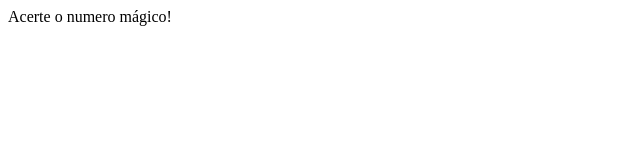
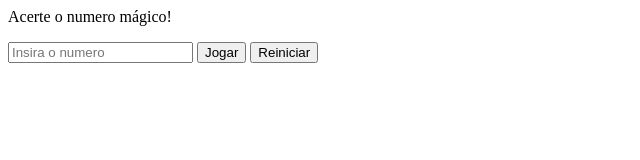
Before and after one commit to MateusCavalcante00/Pratica-Acerte-o-numero-magico, a plain HTML site: page index.html in a window 1280 px wide. Shown: the whole page, without its empty margins (0-640 px from the left). Drawn offline with Linux system fonts and the light colour scheme.

Commit message:
Update index.html

```diff
--- a/index.html
+++ b/index.html
@@ -9,6 +9,22 @@
 
 <body>
     <header>Acerte o numero mágico!</header>
+    <div>
+        <p>
+            <input type="number" name="numero" id="numero" placeholder="Insira o numero">
+            <input type="button" value="Jogar" onclick="jogada()">
+            <input type="button" value="Reiniciar" onclick="reiniciar()">
+        </p>
+    </div>
+    <script>
+        function jogada() {
+
+        }
+
+        function reiniciar() {
+
+        }
+    </script>
 </body>
 
 </html>
```
